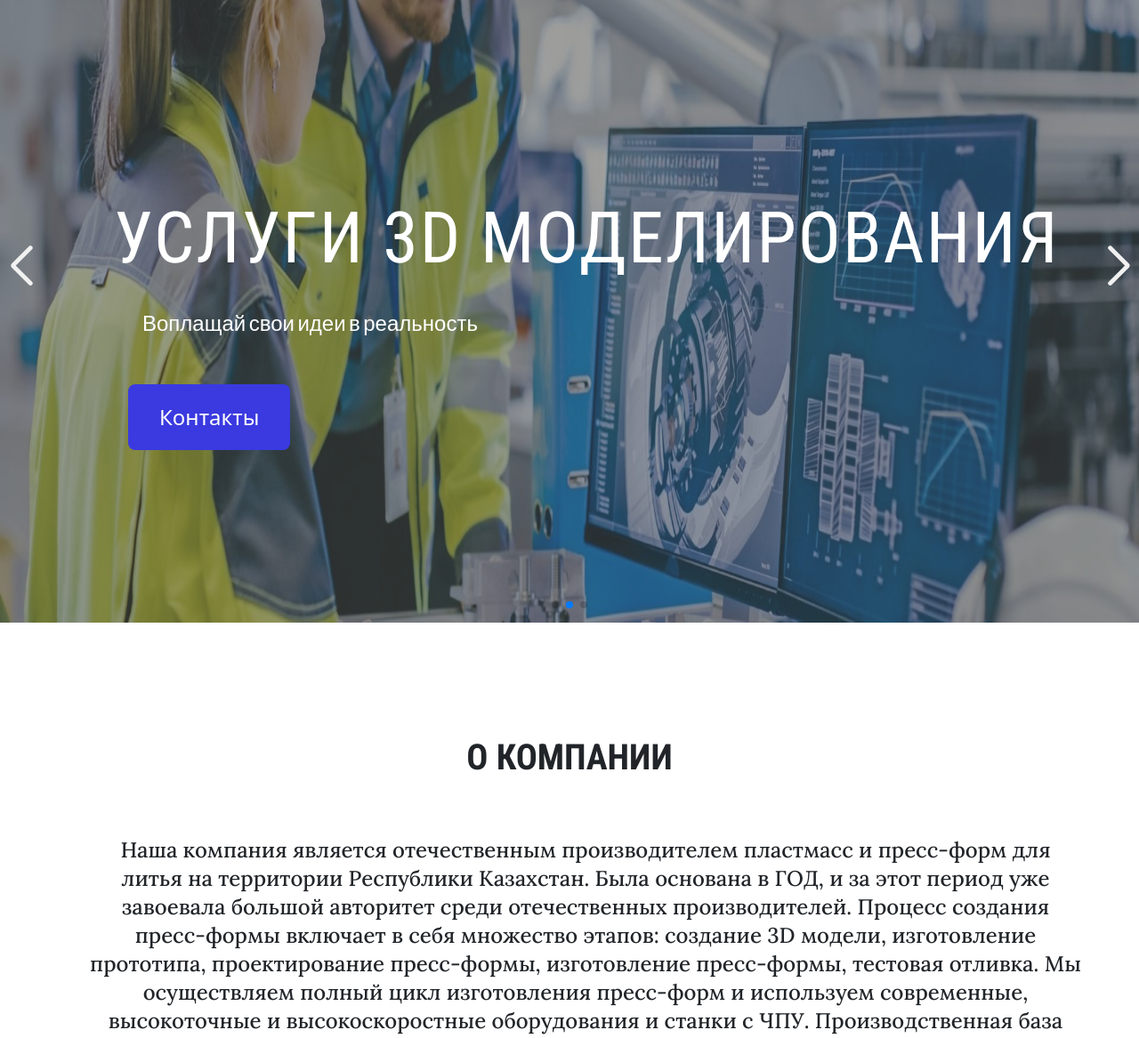
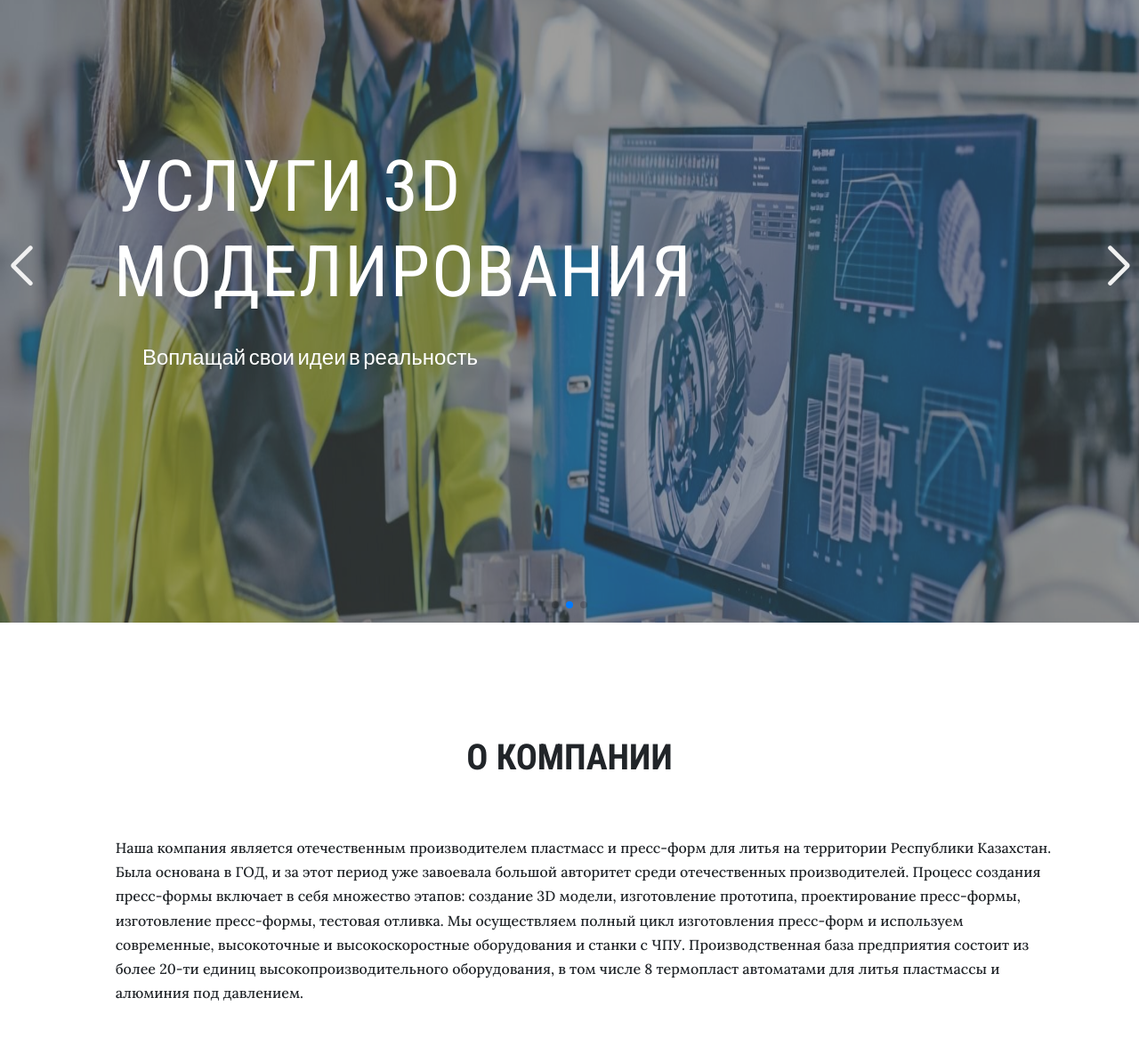
Before and after one commit to Mohammad-jovanesh/CncCompany, a plain HTML site: page Index.html in a window 1280 px wide. Shown: the part 100-1267 px from the top of the page at 89% size. Drawn offline with nearby package versions, Linux system fonts and the light colour scheme; some packages are replaced by stand-ins of ours; a script that the page names is missing.

Commit message:
remove btn in slider

```diff
--- a/Index.html
+++ b/Index.html
@@ -69,8 +69,9 @@
                         </h1>
                         <p class="Slider_Content_text">
                             <!--Prototypes and Production parts Global Delivery-->
+                            Lorem, ipsum dolor sit amet consectetur adipisicing elit. Minus, odio?
                         </p>
-                        <a class="btn_ContactUs" href="#"><!--Contact Us--->Контакты</a>
+
                     </div>
                 </div>
               </div>
@@ -85,7 +86,7 @@
                       <p class="Slider_Content_text">
                         <!--Turn Your Ideas Into a Reality-->Воплащай свои идеи в реальность
                       </p>
-                      <a class="btn_ContactUs" href="#"><!--Contact Us-->Контакты</a>
+
                   </div>
               </div>
             </div>
@@ -101,7 +102,7 @@
                       <p class="Slider_Content_text">
                         <!--Mold Every Thing-->Пресс-формы для литья пластика и алюминия
                       </p>
-                      <a class="btn_ContactUs" href="#"><!--Contact Us-->Контакты</a>
+
                   </div>
               </div>
             </div>
--- a/Style.css
+++ b/Style.css
@@ -193,9 +193,10 @@ margin-left: 1rem;
 .Slider_Content {
     position: absolute;
     color:#fff;
-    top:40%;
+    top:50%;
     left: 10%;
     overflow: hidden;
+    transform: translateY(-50%);
 }
 .Slider_Content_header {
     font-size: 5rem;
@@ -206,6 +207,10 @@ margin-left: 1rem;
     transition:all 0.5s ease ;
     font-family: 'Roboto Condensed', sans-serif;
     letter-spacing: 2px;
+    width: 60%;
+
+
+
 }
 
 /* .active Slider Animation */
@@ -317,7 +322,11 @@ margin-left: 1rem;
 .About_content{
     font-family: 'Lora', serif;
     line-height: 1.7rem;
-    line-height: 2rem;
+    font-size: 1rem;
+    text-align: left;
+    text-justify: inter-word;
+    width: 95%;
+    margin: auto;
 }
 
 /* Services Style Section is Starts Here !! */
@@ -353,6 +362,8 @@ margin-left: 1rem;
     font-size: 1.5rem;
     overflow: hidden;
     font-family: 'Lora', serif;
+    font-size: 1rem;
+    text-align: left;
 }
 .Card_Item{
     min-height: 20rem;
@@ -646,7 +657,6 @@ height: 100%;
           text-align: center;
           font-size: 2rem;
           margin: 0.5rem 10% !important;
-
       }
       .Slider_Content_text {
           text-align: center;
```
